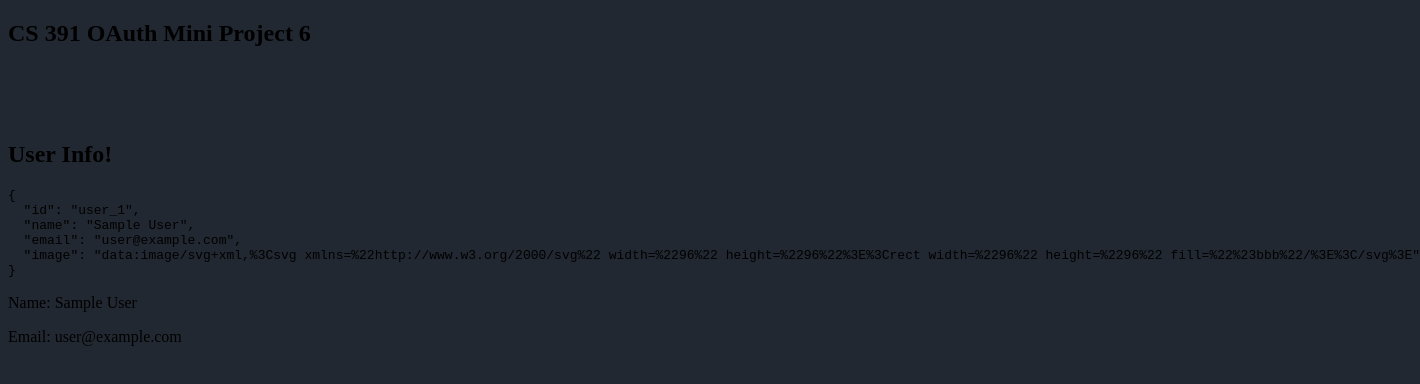
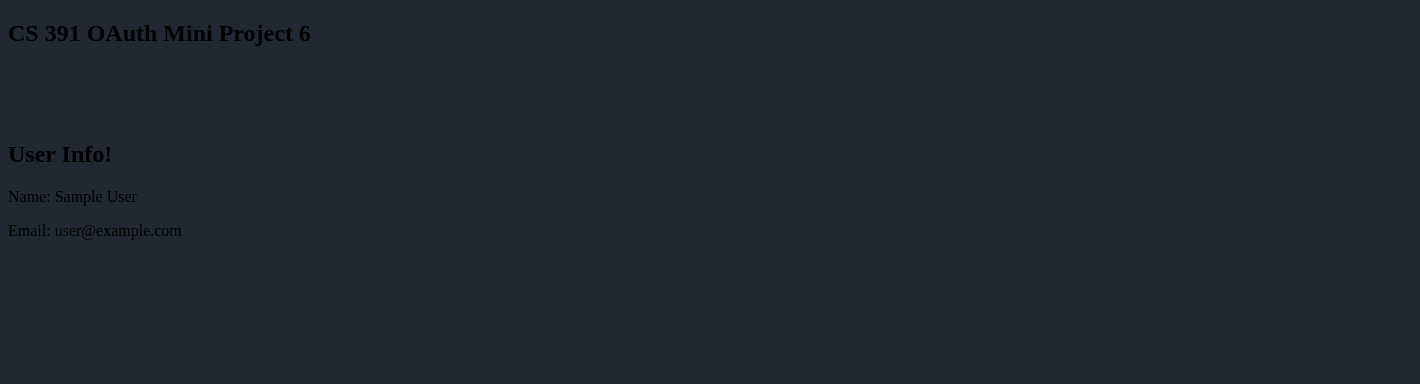
Before and after one commit to zachcmem/mp-6, a Next.js app: page /about in a window 1280 px wide. Shown: the top 384 px of the page, 1420 px wide, since content can reach past the window. Built offline with nearby package versions, Linux system fonts and the light colour scheme; no server answers; sample sign-in values are in the browser's storage.

Commit message:
testing json about page

```diff
--- a/app/about/page.tsx
+++ b/app/about/page.tsx
@@ -42,7 +42,6 @@ export default async function About(){
 
         <main>
             <h2>User Info!</h2>
-            <pre>{JSON.stringify(loggedIn.user, null, 2)}</pre>
             <p>Name: {loggedIn.user?.name}</p>
             <p>Email: {loggedIn.user?.email}</p>
         </main>
```
